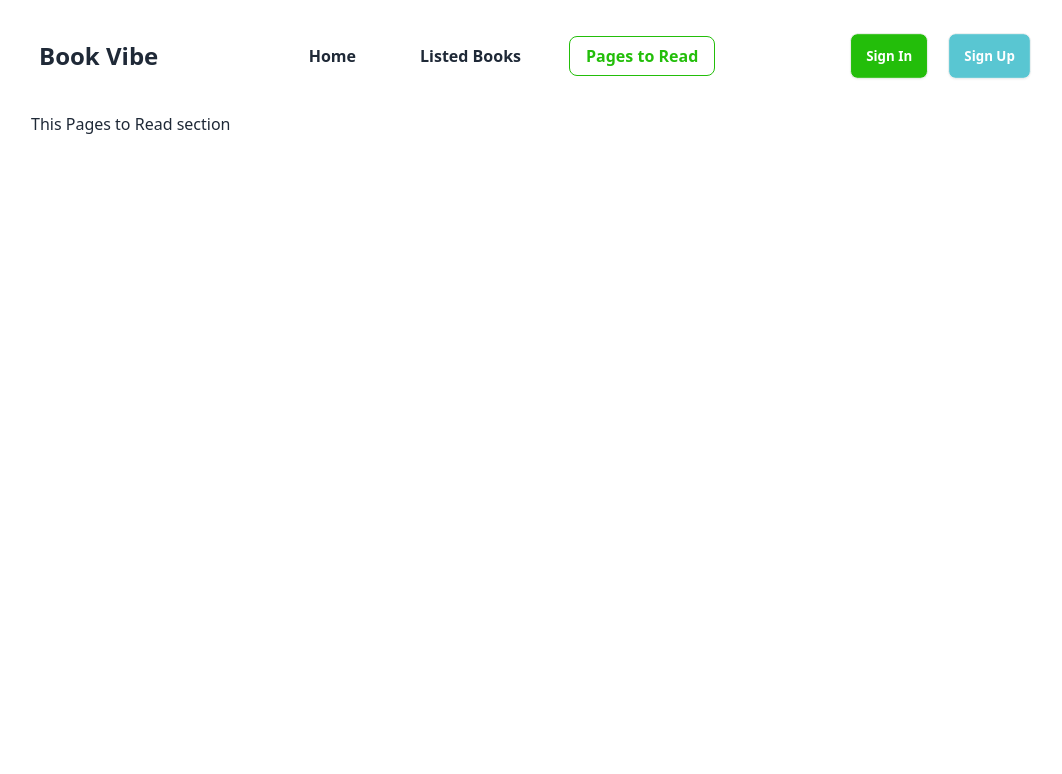
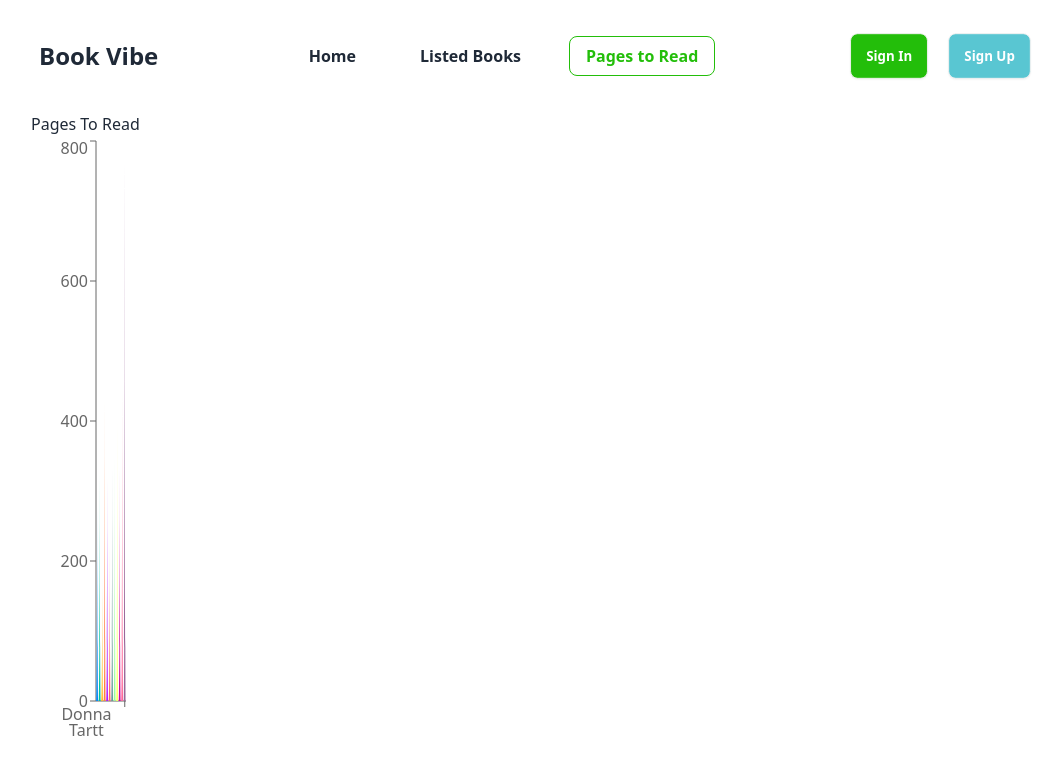
Before and after one commit to AsaduzzamanSohun/Book-Vibe-with-React-SPA, a React app: page /page-to-read in a window 1280 px wide. Shown: the top 774 px of the page, without its empty margins (104-1166 px from the left). Built offline with nearby package versions, Linux system fonts and the light colour scheme; the HTML template or start-up script is replaced by a standard one; a web font is replaced by a local one.

Commit message:
triangle barchart added

```diff
--- a/package.json
+++ b/package.json
@@ -18,6 +18,7 @@
     "react-icons": "^5.0.1",
     "react-router-dom": "^6.22.3",
     "react-toastify": "^10.0.5",
+    "recharts": "^2.12.3",
     "sort-by": "^1.2.0"
   },
   "devDependencies": {
--- a/src/components/PagesToRead/PagesToRead.jsx
+++ b/src/components/PagesToRead/PagesToRead.jsx
@@ -1,8 +1,127 @@
+// import { useLoaderData } from 'react-router-dom';
+// import { BarChart, Bar, XAxis, YAxis } from 'recharts';
+
+// const PagesToRead = () => {
+//     // Fetch data using useLoaderData (assuming it returns an array of books)
+//     const books = useLoaderData();
+
+//     // Assuming books is an array of objects representing books
+//     const data = books.map(book => ({ name: book.author, uv: book.totalPages }));
+
+//     // Custom shape for the bar
+//     const TriangleBar = (props) => {
+//         const { fill, x, y, width, height } = props;
+//         const getPath = (x, y, width, height) => (
+//             `M${x},${y + height}
+//             C${x + width / 3},${y + height} ${x + width / 2},${y + height / 3} ${x + width / 2}, ${y}
+//             C${x + width / 2},${y + height / 3} ${x + 2 * width / 3},${y + height} ${x + width}, ${y + height}
+//             Z`
+//         );
+//         return <path d={getPath(x, y, width, height)} stroke="none" fill={fill} />;
+//     };
+
+//     return (
+//         <div>
+//             <h1>Pages To Read</h1>
+//             <BarChart width={600} height={300} data={data}>
+//                 <XAxis dataKey="name" />
+//                 <YAxis />
+//                 <Bar dataKey="uv" fill="#8884d8" shape={<TriangleBar />} />
+//             </BarChart>
+//         </div>
+//     );
+// };
+
+// export default PagesToRead;
+
+
+
+// import { useLoaderData } from 'react-router-dom';
+// import { BarChart, Bar, XAxis, YAxis, Cell } from 'recharts';
+
+// const PagesToRead = () => {
+//     // Fetch data using useLoaderData (assuming it returns an array of books)
+//     const books = useLoaderData();
+
+//     // Assuming books is an array of objects representing books
+//     const data = books.map((book, index) => ({ name: book.author, uv: book.totalPages }));
+
+//     // Define an array of colors to use for bars
+//     const colors = ['#8884d8', '#82ca9d', '#ffc658', '#ff7300', '#00bcd4', '#673ab7', '#e91e63', '#9c27b0', '#4caf50', '#ff9800'];
+
+//     return (
+//         <div>
+//             <h1>Pages To Read</h1>
+//             <BarChart width={600} height={300} data={data}>
+//                 <XAxis dataKey="name" />
+//                 <YAxis />
+//                 <Bar dataKey="uv" >
+//                     {
+//                         data.map((entry, index) => (
+//                             <Cell key={`cell-${index}`} fill={colors[index % colors.length]} />
+//                         ))
+//                     }
+//                 </Bar>
+//             </BarChart>
+//         </div>
+//     );
+// };
+
+// export default PagesToRead;
+
+
+
+import { useLoaderData } from 'react-router-dom';
+import { BarChart, Bar, XAxis, YAxis, Cell } from 'recharts';
 
 const PagesToRead = () => {
+    // Fetch data using useLoaderData (assuming it returns an array of books)
+    const books = useLoaderData();
+
+    // Assuming books is an array of objects representing books
+    const data = books.map((book, index) => ({ name: book.author, uv: book.totalPages }));
+
+    //     // Custom shape for the bar
+    //     const TriangleBar = (props) => {
+    //         const { fill, x, y, width, height } = props;
+    //         const getPath = (x, y, width, height) => (
+    //             `M${x},${y + height}
+    //             L${x + width / 2},${y}
+    //             L${x + width},${y + height}
+    //             Z`
+    //         );
+    //         return <path d={getPath(x, y, width, height)} fill={fill} />;
+    //     };
+
+    const TriangleBar = (props) => {
+        const { fill, x, y, width, height } = props;
+        const getPath = (x, y, width, height) => (
+            `M${x},${y + height}
+        C${x + width / 3},${y + height} ${x + width / 2},${y + height / 3} ${x + width / 2}, ${y}
+        C${x + width / 2},${y + height / 3} ${x + 2 * width / 3},${y + height} ${x + width}, ${y + height}
+        Z`
+        );
+        return <path d={getPath(x, y, width, height)} stroke="none" fill={fill} />;
+    };
+
+    const colors = ['#0088FE', '#00C49F', '#FFBB28', '#FF8042', '#AF19FF', '#FF6666', '#669999', '#99FF99', '#FFFF66', '#CC0099', '#FF6699', '#996699'];
+
     return (
         <div>
-            <h1>This Pages to Read section</h1>
+            <h1>Pages To Read</h1>
+            <BarChart width={100} height={600} data={data}>
+                <XAxis dataKey="name" />
+                <YAxis />
+                <Bar dataKey="uv" shape={<TriangleBar />}>
+                    {
+                        data.map((entry, index) => (
+                            <Cell key={`cell-${index}`} fill={colors[index % colors.length]} />
+                        ))
+                    }
+                </Bar>
+            </BarChart>
+
+
         </div>
     );
 };
--- a/src/main.jsx
+++ b/src/main.jsx
@@ -44,7 +44,8 @@ const router = createBrowserRouter([
       },
       {
         path: "/page-to-read",
-        element: <PagesToRead></PagesToRead>
+        element: <PagesToRead></PagesToRead>,
+        loader: () => fetch('../public/books.json')
       },
       {
         path: "/books",
```
Also changed, not shown: 1 other file (tests, documents, lock files or other folders).
